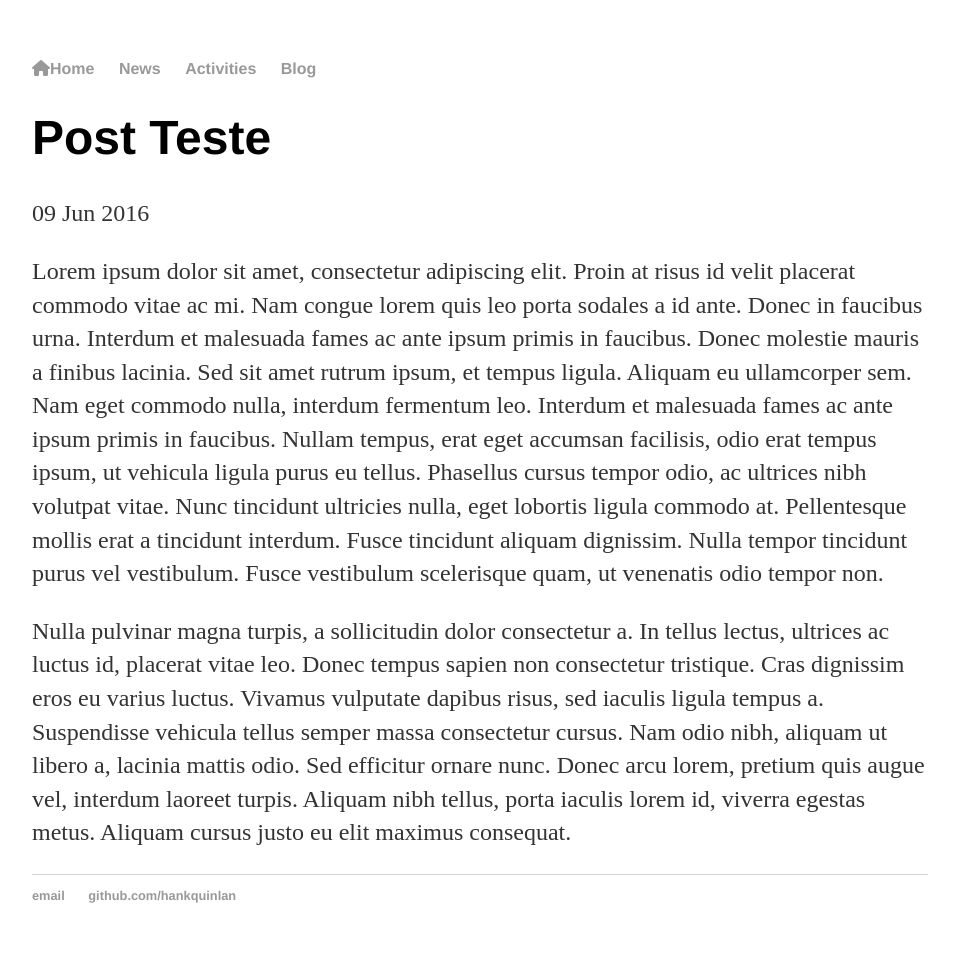
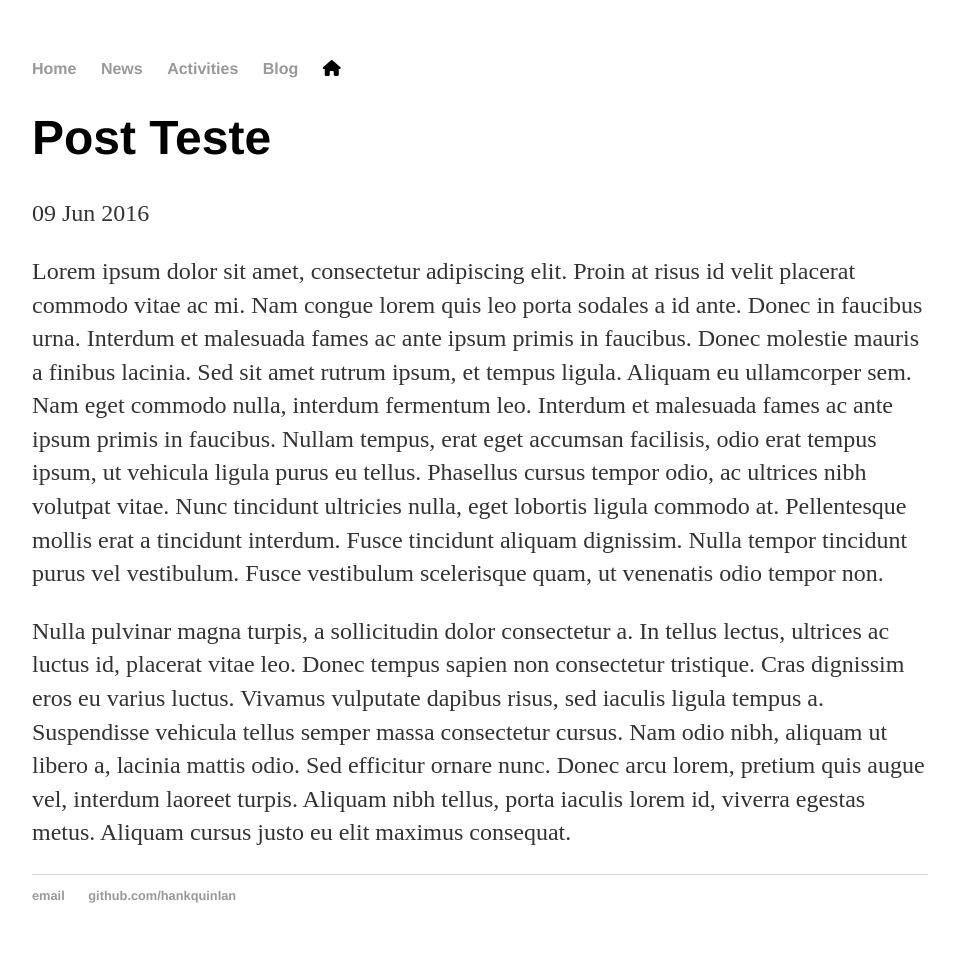
Before and after one commit to pedrocostaferreira/pedrocostaferreira.github.io, a Jekyll site: the page built from _posts/2016-06-09-post-teste.md, in a window 1280 px wide. Shown: the whole page, without its empty margins (160-1115 px from the left). Built offline with Jekyll 4.4.1, drawn with Linux system fonts in a browser that asks for light colours; nearby versions of some CDN libraries; library files that are not in the unit come from our copies.

Commit message:
Update default.html

```diff
--- a/_layouts/default.html
+++ b/_layouts/default.html
@@ -11,10 +11,11 @@
 		<body>
 			<nav>
 	    		<ul>
-	        		<li><a href="/"><i class="fa fa-home" aria-hidden="true"></i>Home</a></li>
+	        		<li><a href="/">Home</a></li>
 		        	<li><a href="/noticias">News</a></li>
 	        		<li><a href="/atividades">Activities</a></li>
 	        		<li><a href="/blog">Blog</a></li>
+	        		<li><i class="fa fa-home" aria-hidden="true"></i></li>
 	    		</ul>
 			</nav>
 			<div class="container">
```
